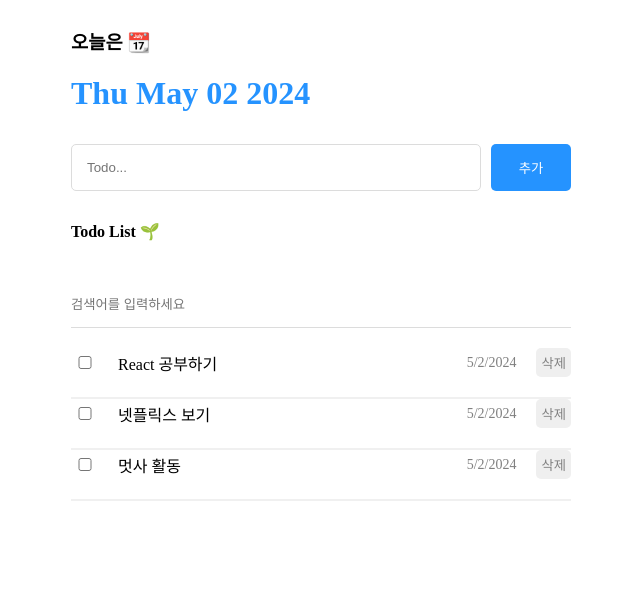
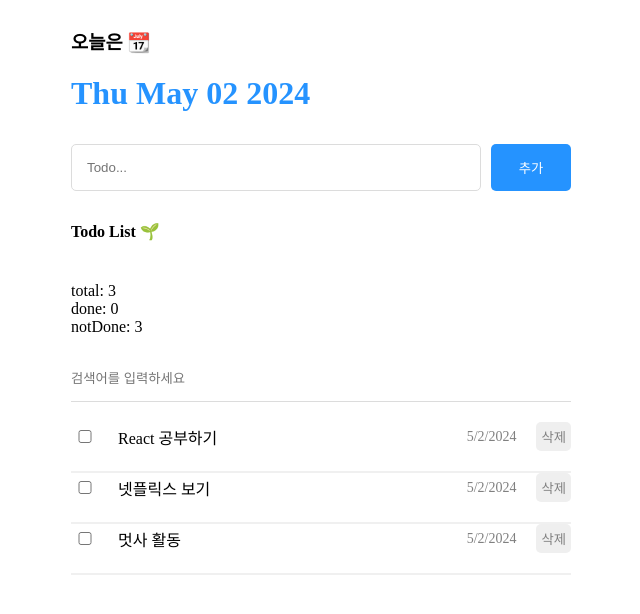
Before and after one commit to JunnKyuu/LikeLion-FE, a React (Vite) app in the folder one-bite-react/todo-list/: page / in a window 1280 px wide. Shown: the top 614 px of the page, without its empty margins (319-959 px from the left). Built offline with nearby package versions, Linux system fonts and the light colour scheme.

Commit message:
memo를 통한 optimization

```diff
--- a/one-bite-react/todo-list/src/components/Header.jsx
+++ b/one-bite-react/todo-list/src/components/Header.jsx
@@ -1,4 +1,5 @@
 import './Header.css';
+import { memo } from 'react';
 
 const Header = () => {
   return (
@@ -9,4 +10,4 @@
   );
 };
 
-export default Header;
+export default memo(Header);
--- a/one-bite-react/todo-list/src/components/List.jsx
+++ b/one-bite-react/todo-list/src/components/List.jsx
@@ -1,6 +1,6 @@
 import './List.css';
 import TodoItem from './TodoItem';
-import { useState } from 'react';
+import { useState, useMemo } from 'react';
 
 const List = ({ todos, onUpdate, onDelete }) => {
   const [search, setSearch] = useState('');
@@ -18,9 +18,27 @@
 
   const filteredTodos = getFilteredData();
 
+  const { totalCount, doneCount, notDoneCount } = useMemo(() => {
+    console.log('호출');
+    const totalCount = todos.length;
+    const doneCount = todos.filter((todo) => todo.isDone).length;
+    const notDoneCount = totalCount - doneCount;
+
+    return {
+      totalCount,
+      doneCount,
+      notDoneCount,
+    };
+  }, [todos]);
+
   return (
     <div className="List">
       <h4>Todo List 🌱</h4>
+      <div>
+        <div>total: {totalCount}</div>
+        <div>done: {doneCount}</div>
+        <div>notDone: {notDoneCount}</div>
+      </div>
       <input value={search} onChange={onChangeSearch} placeholder="검색어를 입력하세요" />
       <div className="todos_wrapper">
         {filteredTodos.map((todo) => {
--- a/one-bite-react/todo-list/src/components/TodoItem.jsx
+++ b/one-bite-react/todo-list/src/components/TodoItem.jsx
@@ -1,4 +1,5 @@
 import './TodoItem.css';
+import { memo } from 'react';
 
 const TodoItem = ({ id, isDone, content, date, onUpdate, onDelete }) => {
   const onChangeCheckbox = () => {
@@ -19,4 +20,11 @@
   );
 };
 
-export default TodoItem;
+export default memo(TodoItem, (prevProps, nextProps) => {
+  if (prevProps.id !== nextProps.id) return false;
+  if (prevProps.isDone !== nextProps.isDone) return false;
+  if (prevProps.content !== nextProps.content) return false;
+  if (prevProps.date !== nextProps.date) return false;
+
+  return true;
+});
```
